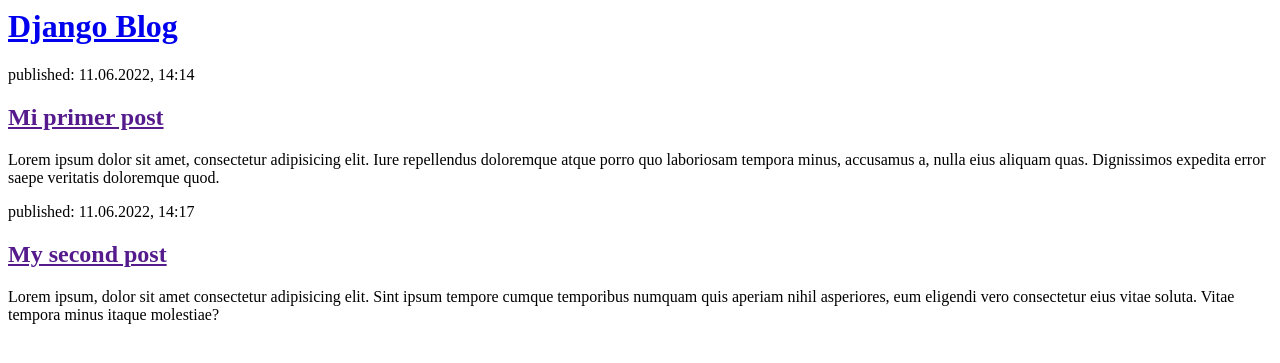
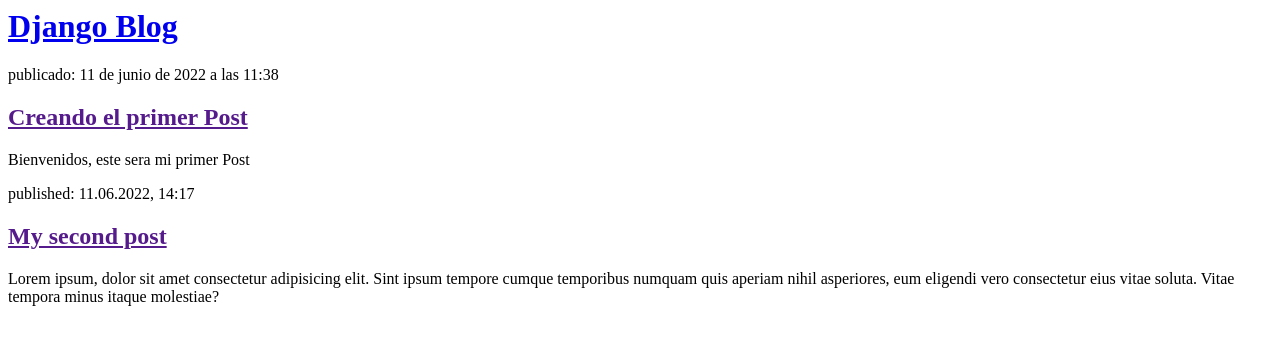
Before and after one commit to gabriel7529/PWB2-C-Team3K-Lab05, a Django app: template Proyecto/blog/templates/blog/post_list.html in a window 1280 px wide. Shown: the top 363 px of the page. Run offline with Django 4.2, Linux system fonts and the light colour scheme; the template is opened without the code that fills it: values that come from a table or form of the project are taken from there, others are empty; data comes from the database, SQL or seed files in the repository.

Commit message:
Mostrar plantillas creadas

```diff
--- a/Proyecto/blog/templates/blog/post_list.html
+++ b/Proyecto/blog/templates/blog/post_list.html
@@ -6,14 +6,13 @@
         <div>
             <h1><a href="/">Django Blog</a></h1>
         </div>
-
+        {% for post in posts %}
         <div>
-            <p>published: 11.06.2022, 14:14</p>
-            <h2><a href="">Mi primer post</a></h2>
-             <p>Lorem ipsum dolor sit amet, consectetur adipisicing elit.
-                Iure repellendus doloremque atque porro quo laboriosam tempora minus, accusamus a, nulla eius aliquam quas.
-                Dignissimos expedita error saepe veritatis doloremque quod.</p>
+            <p> publicado: {{ post.published_date }}</p>
+            <h2><a href="">{{ post.title }}</a></h2>
+            <p>{{ post.text|linebreaksbr }}</p>
         </div>
+        {% endfor %}
         <div>
             <p>published: 11.06.2022, 14:17</p>
             <h2><a href="">My second post</a></h2>
```
